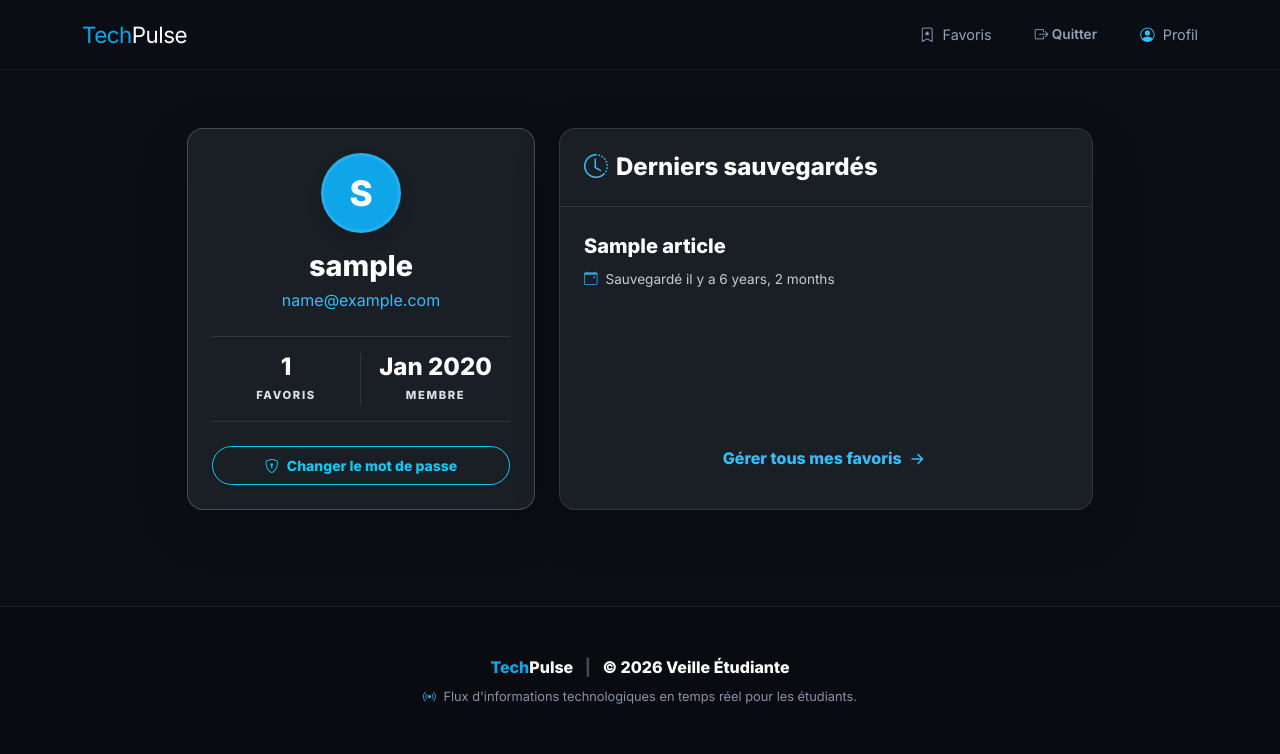
After one commit to Glan-kig/tech_pulse, a Django app: page /profile/ in a window 1280 px wide. The commit adds this page. Shown: the top 754 px of the page. Run offline with Django 4.2, Linux system fonts and the light colour scheme; a user stored in the database is signed in; tables that the repository leaves empty hold one stand-in row (values such as "Sample post").

Commit message:
update design for all pages

```diff
--- a/core/news/templates/news/base.html
+++ b/core/news/templates/news/base.html
@@ -70,9 +70,22 @@
         }
 
         /* Footer Discret */
+        /* Footer Premium & Lisible */
         footer {
-            border-top: 1px solid rgba(255, 255, 255, 0.05);
-            font-size: 0.85rem;
+            border-top: 1px solid rgba(255, 255, 255, 0.1); /* Ligne plus visible */
+            background-color: rgba(0, 0, 0, 0.2); /* Un fond très légèrement différent */
+            color: #ffffff !important; /* Force le blanc pour la lisibilité */
+        }
+
+        .footer-brand {
+            color: var(--accent-blue);
+            font-weight: 800;
+        }
+
+        .footer-text-secondary {
+            color: var(--text-muted);
+            opacity: 0.9; /* Augmentation de l'opacité (avant c'était 0.5) */
+            font-size: 0.8rem;
         }
 
         /* Animation des blocs */
@@ -105,6 +118,9 @@
                                 <i class="bi bi-box-arrow-right"></i> <span class="d-none d-md-inline">Quitter</span>
                             </button>
                         </form>
+                        <a class="nav-link" href="{% url 'profile' %}">
+                            <i class="bi bi-person-circle me-1 text-info"></i> Profil
+                        </a>
                     {% else %}
                         <a class="nav-link" href="{% url 'login' %}">Connexion</a>
                         <a class="btn-auth btn-primary-custom text-decoration-none shadow-sm" href="{% url 'register' %}">Rejoindre</a>
@@ -119,10 +135,22 @@
         {% endblock %}
     </main>
 
-    <footer class="text-center py-5 mt-5 text-muted">
+    <footer class="text-center py-5 mt-5">
         <div class="container">
-            <p class="mb-1">&copy; 2026 <strong>TechPulse</strong> — Veille Étudiante</p>
-            <small class="opacity-50">Flux d'informations technologiques en temps réel.</small>
+            <div class="row justify-content-center">
+                <div class="col-md-6">
+                    <p class="mb-2 fw-bold text-white">
+                        <span class="footer-brand">Tech</span>Pulse
+                        <span class="mx-2 opacity-25">|</span>
+                        &copy; 2026 Veille Étudiante
+                    </p>
+
+                    <p class="footer-text-secondary mb-0">
+                        <i class="bi bi-broadcast text-info me-1"></i>
+                        Flux d'informations technologiques en temps réel pour les étudiants.
+                    </p>
+                </div>
+            </div>
         </div>
     </footer>
 
--- /dev/null
+++ b/core/news/templates/news/profile.html
@@ -0,0 +1,109 @@
+{% extends "news/base.html" %}
+
+{% block title %}Mon Profil - TechPulse{% endblock %}
+
+{% block content %}
+<div class="container py-5">
+    <div class="row g-4 justify-content-center">
+
+        <div class="col-lg-4">
+            <div class="card border-0 shadow-lg rounded-4 text-center"
+                 style="background: #1a1f26; border: 1px solid rgba(255,255,255,0.2) !important;">
+                <div class="card-body p-4">
+                    <div class="d-inline-flex align-items-center justify-content-center rounded-circle mb-3 shadow"
+                         style="width: 80px; height: 80px; background: #0ea5e9; font-size: 2.2rem; color: #ffffff; font-weight: 800; border: 3px solid rgba(255,255,255,0.1);">
+                        {{ user.username|first|upper }}
+                    </div>
+
+                    <h2 class="text-white fw-bold mb-1" style="font-size: 1.8rem;">{{ user.username }}</h2>
+                    <p class="text-info fw-medium mb-4" style="font-size: 1rem;">{{ user.email }}</p>
+
+                    <div class="row g-0 py-3 border-top border-bottom border-white border-opacity-10 mb-4">
+                        <div class="col-6 border-end border-white border-opacity-10">
+                            <h4 class="text-white fw-bold mb-0">{{ fav_count }}</h4>
+                            <small class="text-light fw-bold text-uppercase tracking-widest" style="font-size: 0.7rem; opacity: 0.9;">Favoris</small>
+                        </div>
+                        <div class="col-6">
+                            <h4 class="text-white fw-bold mb-0">{{ user.date_joined|date:"M Y" }}</h4>
+                            <small class="text-light fw-bold text-uppercase tracking-widest" style="font-size: 0.7rem; opacity: 0.9;">Membre</small>
+                        </div>
+                    </div>
+
+                    <div class="d-grid gap-2">
+                        <a href="{% url 'password_change' %}" class="btn btn-outline-info btn-sm rounded-pill py-2 fw-bold shadow-sm">
+                            <i class="bi bi-shield-lock me-2"></i>Changer le mot de passe
+                        </a>
+                    </div>
+                </div>
+            </div>
+        </div>
+
+        <div class="col-lg-6">
+            <div class="card border-0 shadow-lg rounded-4 h-100"
+                 style="background: #1a1f26; border: 1px solid rgba(255,255,255,0.1) !important;">
+                <div class="card-header bg-transparent border-bottom border-white border-opacity-10 p-4">
+                    <h4 class="text-white fw-bold mb-0">
+                        <i class="bi bi-clock-history text-info me-2"></i>Derniers sauvegardés
+                    </h4>
+                </div>
+
+                <div class="card-body p-0">
+                    <ul class="list-group list-group-flush">
+                        {% for fav in recent_fav %}
+                            <li class="list-group-item bg-transparent border-white border-opacity-10 p-4 transition-all hover-dark-light">
+                                <div class="mb-2">
+                                    <a href="{{ fav.article.sources.first.url }}" class="text-white text-decoration-none fw-bold fs-5 d-block hover-blue" target="_blank">
+                                        {{ fav.article.title|truncatechars:65 }}
+                                    </a>
+                                </div>
+                                <div class="d-flex align-items-center">
+                                    <span class="text-light fw-medium" style="font-size: 0.85rem; opacity: 0.8;">
+                                        <i class="bi bi-calendar-event text-info me-1"></i> Sauvegardé il y a {{ fav.added_at|timesince }}
+                                    </span>
+                                </div>
+                            </li>
+                        {% empty %}
+                            <li class="list-group-item bg-transparent text-center py-5">
+                                <p class="text-white opacity-50 fs-5">Aucun favori pour le moment.</p>
+                                <a href="{% url 'home' %}" class="btn btn-primary-custom btn-auth mt-3">Explorer les news</a>
+                            </li>
+                        {% endfor %}
+                    </ul>
+                </div>
+
+                {% if recent_fav %}
+                <div class="card-footer bg-transparent border-0 p-4 text-center">
+                    <a href="{% url 'my_favorites' %}" class="btn btn-link text-info fw-bold text-decoration-none hover-underline">
+                        Gérer tous mes favoris <i class="bi bi-arrow-right-short fs-4 align-middle"></i>
+                    </a>
+                </div>
+                {% endif %}
+            </div>
+        </div>
+
+    </div>
+</div>
+
+<style>
+    /* Amélioration visuelle globale */
+    .text-light { color: #f1f5f9 !important; }
+    .text-info { color: #38bdf8 !important; }
+
+    .hover-dark-light:hover {
+        background: rgba(255, 255, 255, 0.05) !important;
+    }
+
+    .hover-blue:hover {
+        color: #38bdf8 !important;
+    }
+
+    .hover-underline:hover {
+        text-decoration: underline !important;
+        opacity: 1;
+    }
+
+    .tracking-widest { letter-spacing: 0.15em; }
+
+    .transition-all { transition: all 0.3s ease; }
+</style>
+{% endblock %}
--- a/core/news/urls.py
+++ b/core/news/urls.py
@@ -6,4 +6,5 @@ urlpatterns = [
     path('register/', views.register, name='register'),
     path('favorite/add/<int:article_id>/', views.add_favorite, name='add_favorite'),# URL pour ajouter un article aux favoris
     path('favorites/', views.my_favorites, name='my_favorites'), # URL pour afficher les favoris de l'utilisateur
+    path('profile/', views.profile, name='profile'),
 ]
--- a/core/news/views.py
+++ b/core/news/views.py
@@ -56,3 +56,15 @@ def my_favorites(request):
     user_favorites = Favorite.objects.filter(user=request.user).order_by('-added_at').select_related('article')
 
     return render(request, 'news/favorites.html', {'favorites': user_favorites})
+
+@login_required
+def profile(request):
+    fav_count = Favorite.objects.filter(user=request.user).count()
+    recent_fav = Favorite.objects.filter(user=request.user).order_by('-added_at')[:5]
+
+    content = {
+        'fav_count' : fav_count,
+        'recent_fav' : recent_fav,
+    }
+
+    return render(request, 'news/profile.html', content)
```
